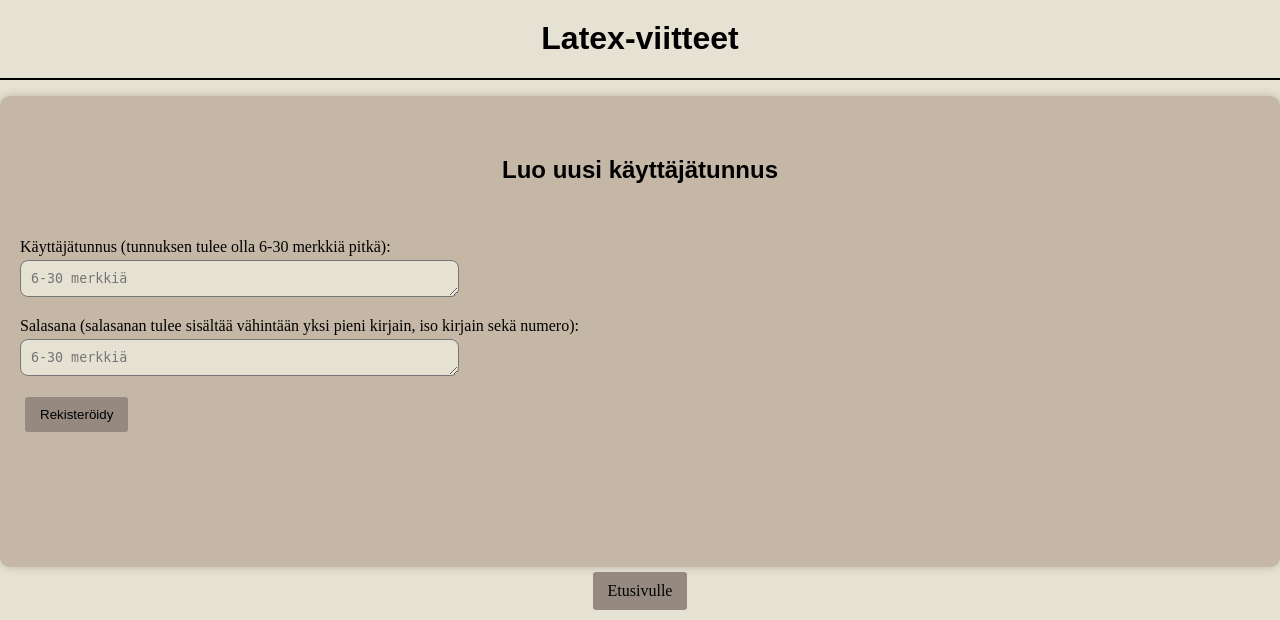
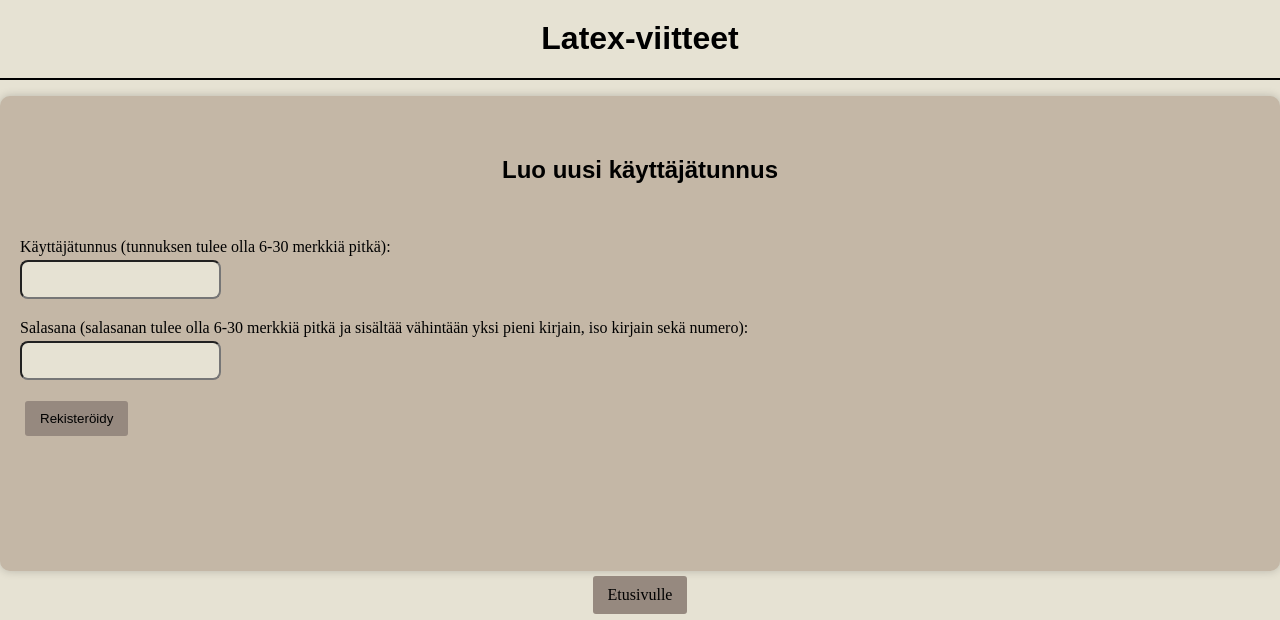
Before and after one commit to tihvis/latex-viitteet, a Flask app: page /register in a window 1280 px wide. Shown: the top 620 px of the page. Run offline with Flask 3, Linux system fonts and the light colour scheme; some libraries are stand-ins or nearby versions.

Commit message:
fix signup fields

```diff
--- a/src/flaskapp/templates/register.html
+++ b/src/flaskapp/templates/register.html
@@ -8,10 +8,10 @@
 <form action="/register" method="POST" enctype="multipart/form-data">
 <p>
     Käyttäjätunnus (tunnuksen tulee olla 6-30 merkkiä pitkä): <br>
-    <textarea placeholder="6-30 merkkiä" name="username" rows="1" cols="50"></textarea>
+    <input type="text" name="username" rows="1" cols="50"></textarea>
     <p>
-    Salasana (salasanan tulee sisältää vähintään yksi pieni kirjain, iso kirjain sekä numero): <br>
-    <textarea placeholder="6-30 merkkiä" name="password" rows="1" cols="50"></textarea>
+    Salasana (salasanan tulee olla 6-30 merkkiä pitkä ja sisältää vähintään yksi pieni kirjain, iso kirjain sekä numero): <br>
+    <input type="password" name="password" rows="1" cols="50"></textarea>
     <p>
     <input type="submit" value="Rekisteröidy">
     <p>
```
